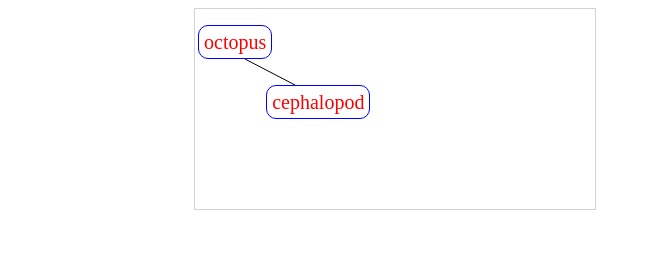
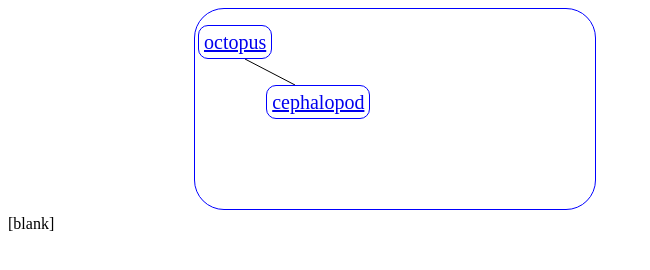
Before and after one commit to jacobrobertson/roots-web, a plain HTML site: page index.html in a window 1280 px wide. Shown: the whole page, without its empty margins (0-650 px from the left). Drawn offline with Linux system fonts and the light colour scheme.

Commit message:
next round

```diff
--- /dev/null
+++ b/data/layouts.json
@@ -0,0 +1,22 @@
+var layouts = [
+{
+	"name": "two-roots-10-words-each-layout",
+	"roots": [
+		{
+			"position": { "left": 100, "top": 200 },
+			"centerWordConnectPoint": { "x": 20, "y": 30 },
+			"rootConnectPoint": { "x": 20, "y": 30 },
+			"priority": 1,
+			"words": [
+				{
+					"position": { "left": 70, "top": 180 },
+					"rootConnectPoint": { "x": 20, "y": 30 },
+					"wordConnectPoint": { "x": 25, "y": 36 },
+					"priority": 1,
+				}
+			]
+		}
+	]
+}
+
+];
--- a/index.html
+++ b/index.html
@@ -1,6 +1,9 @@
 <html>
 
 <head>
+<script type="text/javascript" src="data/layouts.json"></script>
+<script type="text/javascript" src="js/functions.js"></script>
+
 <style>
 
 #test-span-1 {
@@ -27,22 +30,27 @@
 	border-radius: 10px;
 	padding: 5px;
 }
+#myCanvas {
 
+	border: 1px solid blue;
+	border-radius: 30px;
+
+}
 </style>
 </head>
 
 <body>
 
 <span id="outer-frame">
-<span id="test-span-1">octopus</span>
-<span id="test-span-2">cephalopod</span>
+<span id="test-span-1"><a href="#octopus">octopus</a></span>
+<span id="test-span-2"><a href="#cephalopod">cephalopod</a></span>
 
-<canvas id="myCanvas" width="400" height="200"
-	style="border:1px solid #d3d3d3;">
+<canvas id="myCanvas" width="400" height="200">
 	Your browser does not support the HTML5 canvas tag.
 </canvas>
 </span>
-
+</br>
+<span id="message">[blank]</span>
 <script>
 
 var c = document.getElementById("myCanvas");
@@ -51,13 +59,9 @@ ctx.moveTo(50,50);
 ctx.lineTo(100,76);
 ctx.stroke();
 
-var resizeId = "test-span-1";
-document.getElementById(resizeId).addEventListener("resize", function() {
-	alert("A:" + c.width);
+document.getElementById("test-span-1").addEventListener("click", function() {
+	document.getElementById("message").innerHTML = "funk:" + layouts[0].name;
 });
-document.getElementById(resizeId).onresize = function() {
-	alert("B:" + c.width);
-};
 
 </script>
 
--- a/js/functions.js
+++ b/js/functions.js
@@ -0,0 +1,3 @@
+function loadLayouts() {
+
+}
```
Also changed, not shown: data/words.json (+6 -10 lines).
